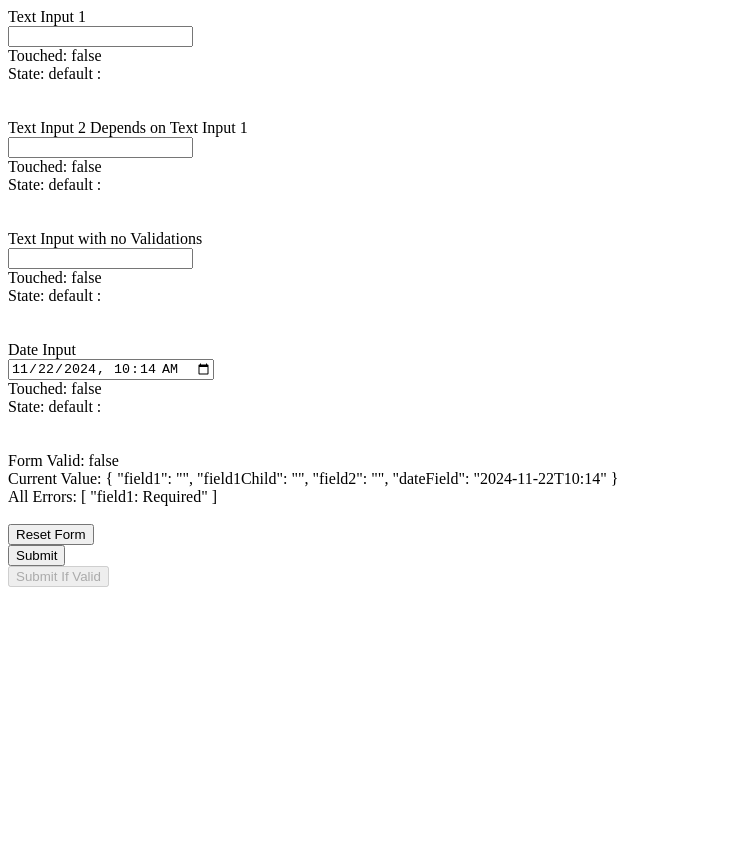
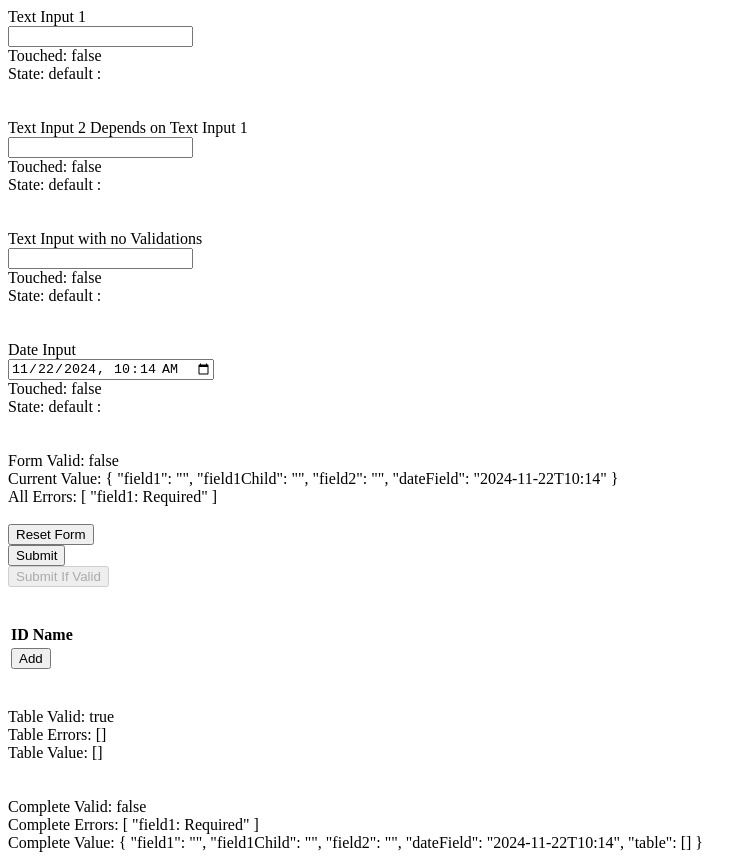
Before and after one commit to luistabotelho/angular-signal-forms, an Angular app: page / in a window 1280 px wide. Shown: the whole page, without its empty margins (0-756 px from the left). Before the commit the page ends 800 px from the top, so only its background shows below. Built offline with nearby package versions, Linux system fonts and the light colour scheme.

Commit message:
Updated example component

```diff
--- a/src/app/app.component.html
+++ b/src/app/app.component.html
@@ -68,3 +68,49 @@
     <br>
     <button (click)="submit()" [disabled]="!$formValid()">Submit If Valid</button>
 </div>
+<br><br>
+<div>
+    <table>
+        <thead>
+            <th>ID</th>
+            <th>Name</th>
+            <th></th>
+        </thead>
+        <tbody>
+            @for (item of $tableData.data(); track $index) {
+                <tr>
+                    <td>
+                        <input type="text" [(ngModel)]="item.id.currentValue">
+                    </td>
+                    <td>
+                        <input type="text" [(ngModel)]="item.name.currentValue">
+                    </td>
+                    <td>
+                        <button (click)="$tableData.removeItem($index)">Delete</button>
+                    </td>
+                </tr>
+            }
+            <tr>
+                <td colspan="3">
+                    <button (click)="$tableData.addItem()">Add</button>
+                </td>
+            </tr>
+        </tbody>
+    </table>
+</div>
+<br><br>
+<div>
+    Table Valid: {{$tableValid()}}
+    <br>
+    Table Errors: {{$tableErrors() | json}}
+    <br>
+    Table Value: {{$tableValue() | json}}
+</div>
+<br><br>
+<div>
+    Complete Valid: {{$completeValid()}}
+    <br>
+    Complete Errors: {{$completeErrors() | json}}
+    <br>
+    Complete Value: {{$completeValue() | json}}
+</div>
--- a/src/app/app.component.ts
+++ b/src/app/app.component.ts
@@ -1,5 +1,5 @@
-import { Component } from '@angular/core';
-import { signalForm, signalFormValue, signalFormValid, resetSignalForm, signalFormSetTouched } from '../../projects/signal-forms/src/public-api';
+import { Component, computed } from '@angular/core';
+import { signalForm, signalFormValue, signalFormValid, resetSignalForm, signalFormSetTouched, signalFormGroup } from '../../projects/signal-forms/src/public-api';
 import { FormsModule } from '@angular/forms';
 import { signalFormErrors } from '../../projects/signal-forms/src/lib/helpers/signal-form-errors.helper';
 import { CommonModule } from '@angular/common';
@@ -9,6 +9,11 @@ interface DataType {
   field1Child: string
   field2: string
   dateField: string
+}
+
+interface TableItem {
+  id: string
+  name: string
 }
 
 @Component({
@@ -50,6 +55,32 @@ export class AppComponent {
   $formErrors = signalFormErrors(this.form)
   $formValid = signalFormValid(this.form)
 
+  $tableData = signalFormGroup<TableItem>({
+    id: {
+      initialValue: '',
+      validators: [
+        val => !val ? new Error('Required') : null
+      ]
+    },
+    name: {
+      initialValue: '',
+      validators: undefined
+    }
+  })
+
+  $tableValid = this.$tableData.valid()
+  $tableErrors = this.$tableData.errors()
+  $tableValue = this.$tableData.value()
+
+  $completeValid = computed(() => this.$formValid() && this.$tableValid())
+  $completeErrors = computed(() => [...this.$formErrors(), ...this.$tableErrors()])
+  $completeValue = computed(() => ({
+    ...this.$formValue(),
+    table: [
+      ...this.$tableValue()
+    ]
+  }))
+
   resetForm = () => resetSignalForm(this.form)
 
   submit() {
```
